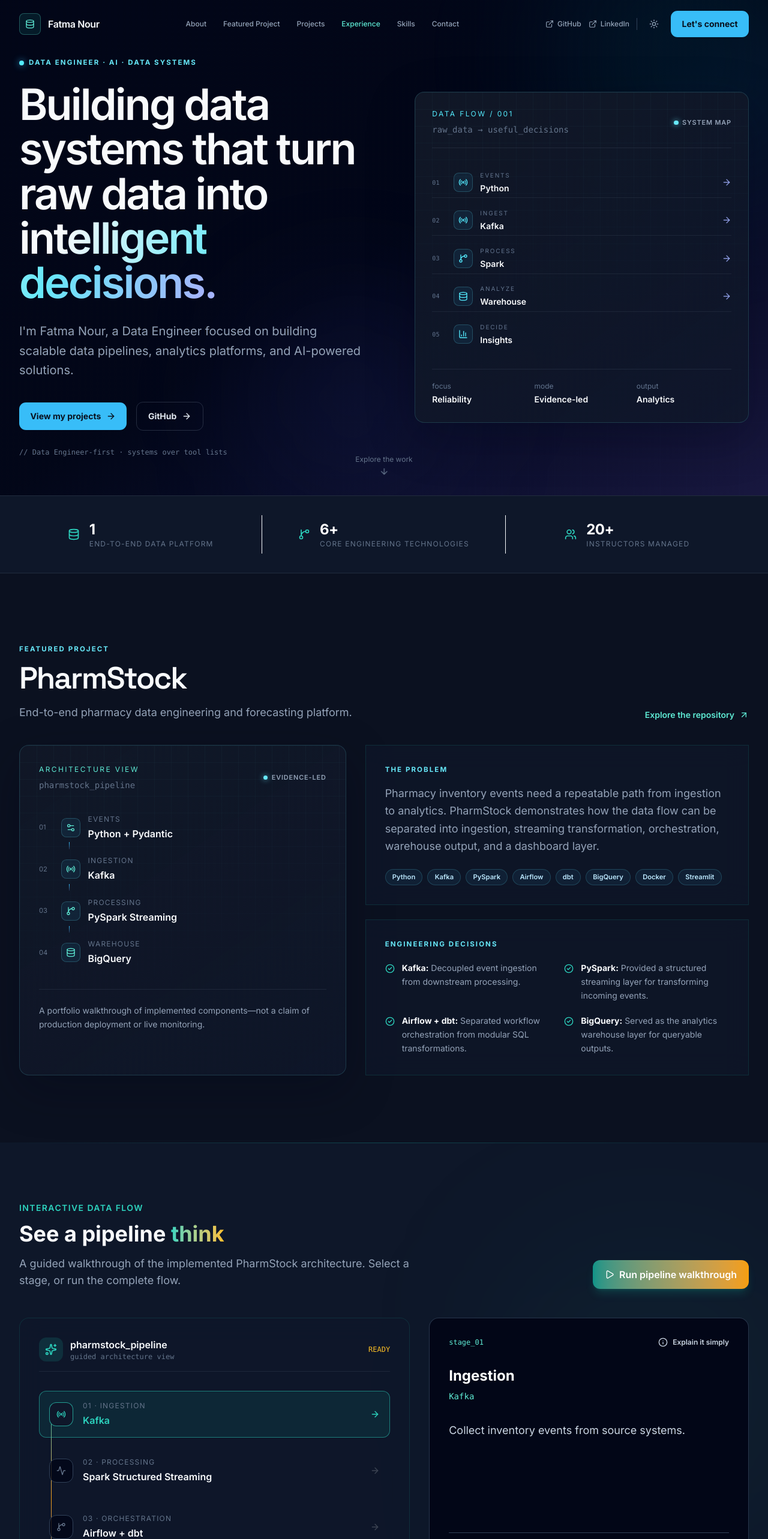
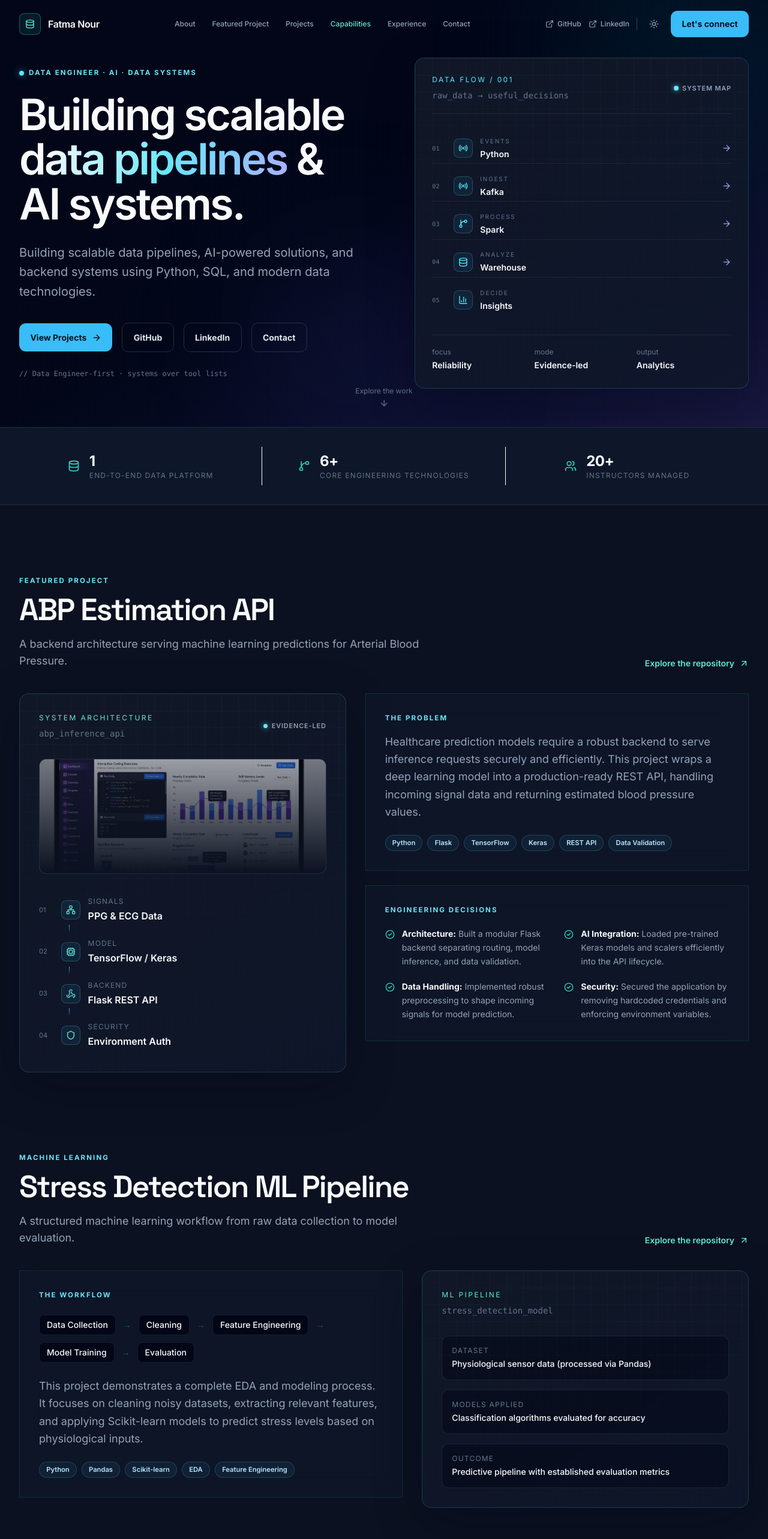
Before and after one commit to Fatoomnoour/fatma-portfolio, a React (Vite) app: page / in a window 1280 px wide. Shown: the top 2566 px of the page at 60% size. Built offline with nearby package versions, Linux system fonts and the light colour scheme.

Commit message:
feat: align portfolio with AI & Data Systems Builder identity

```diff
--- a/index.html
+++ b/index.html
@@ -3,7 +3,9 @@
   <head>
     <meta charset="UTF-8" />
     <meta name="viewport" content="width=device-width, initial-scale=1.0" />
-    <title>Fatma Nour — Data Engineer | Data & AI Systems Builder</title>
+    <title>Fatma Nour | Data Engineer | AI & Data Systems Builder</title>
+    <meta name="description" content="Data Engineer specializing in Python, SQL, AI, Machine Learning, ETL pipelines, and backend systems." />
+    <meta name="keywords" content="Data Engineer, Python Developer, Machine Learning Engineer, AI Engineer, ETL, Data Pipeline, SQL" />
     <link rel="preconnect" href="https://fonts.googleapis.com">
     <link rel="preconnect" href="https://fonts.gstatic.com" crossorigin>
     <link href="https://fonts.googleapis.com/css2?family=Cairo:wght@300;400;500;600;700;800;900&family=Inter:wght@300;400;500;600;700;800;900&family=Space+Grotesk:wght@400;500;600;700&display=swap" rel="stylesheet">
--- a/src/App.tsx
+++ b/src/App.tsx
@@ -8,7 +8,6 @@ import DataFocus from './components/DataFocus';
 import PipelineConsole from './components/PipelineConsole';
 import Projects from './components/Projects';
 import Journey from './components/Journey';
-import Skills from './components/Skills';
 import BeyondEngineering from './components/BeyondEngineering';
 import Contact from './components/Contact';
 import Footer from './components/Footer';
@@ -26,7 +25,6 @@ export default function App() {
         <DataFocus />
         <About />
         <Journey />
-        <Skills />
         <BeyondEngineering />
         <Contact />
         <Footer />
--- a/src/components/About.tsx
+++ b/src/components/About.tsx
@@ -3,9 +3,9 @@ import { useRef } from 'react';
 import { BookOpen, Database, Lightbulb, Workflow } from 'lucide-react';
 
 const perspectives = [
-  { icon: Database, title: 'Who I am', text: 'A Computer Science graduate focused on building reliable data systems and practical software.' },
-  { icon: Workflow, title: 'What I build', text: 'Data pipelines, streaming workflows, analytical platforms, and machine-learning integrations.' },
-  { icon: Lightbulb, title: 'What I care about', text: 'Clear architecture, automation, documentation, and turning technical work into useful outcomes.' },
+  { icon: Database, title: 'Data & AI Engineering', text: 'I build real-world data pipelines and machine learning integrations that solve concrete problems.' },
+  { icon: Workflow, title: 'Backend Systems', text: 'Designing robust APIs and architectures to connect data sources with scalable applications.' },
+  { icon: Lightbulb, title: 'Problem Solving', text: 'Bringing a Computer Science foundation and instructional clarity to complex engineering challenges.' },
 ];
 
 export default function About() {
@@ -22,9 +22,9 @@ export default function About() {
           className="max-w-3xl"
         >
           <span className="eyebrow">About Fatma</span>
-          <h2 className="section-title mt-3">A builder who explains the system.</h2>
+          <h2 className="section-title mt-3">Engineering data systems that work.</h2>
           <p className="theme-text-secondary text-lg leading-relaxed mt-6">
-            My work sits at the intersection of data engineering, backend development, and technical education. I use software fundamentals to design practical systems, then document and explain them so other people can use and learn from the work.
+            As a Computer Science graduate and Data Engineer, my focus is on building scalable, real-world systems. Whether I am developing AI/ML models, constructing backend APIs, or teaching programming, I prioritize clean architecture and practical problem solving.
           </p>
         </motion.div>
 
--- a/src/components/DataFocus.tsx
+++ b/src/components/DataFocus.tsx
@@ -1,12 +1,12 @@
 import { motion, useInView } from 'framer-motion';
 import { useRef } from 'react';
-import { BarChart3, Database, GitBranch, Terminal } from 'lucide-react';
+import { BarChart3, Database, Terminal } from 'lucide-react';
+import DataPipelineVisual from './DataPipelineVisual';
 
 const stack = [
-  { icon: GitBranch, title: 'Data Engineering', tools: ['Kafka', 'PySpark Structured Streaming', 'Airflow', 'dbt'] },
-  { icon: Database, title: 'Data Platforms', tools: ['BigQuery', 'PostgreSQL', 'Docker', 'Parquet'] },
-  { icon: Terminal, title: 'Programming', tools: ['Python', 'SQL', 'Pandas', 'Pytest'] },
-  { icon: BarChart3, title: 'AI & Output', tools: ['MLflow', 'XGBoost', 'Streamlit', 'Analytics'] },
+  { icon: Database, title: 'Data Engineering', tools: ['Python', 'SQL', 'PostgreSQL', 'ETL', 'Data Modeling', 'APIs', 'Docker'] },
+  { icon: BarChart3, title: 'AI & Machine Learning', tools: ['Pandas', 'NumPy', 'Scikit-learn', 'Machine Learning', 'NLP', 'Deep Learning'] },
+  { icon: Terminal, title: 'Software Engineering', tools: ['Backend Development', 'REST APIs', 'Git', 'Testing'] },
 ];
 
 export default function DataFocus() {
@@ -23,15 +23,15 @@ export default function DataFocus() {
           className="flex flex-col lg:flex-row lg:items-end lg:justify-between gap-5 mb-12"
         >
           <div>
-            <span className="eyebrow">Engineering stack</span>
-            <h2 className="section-title mt-3">Tools with a job to do.</h2>
+            <span className="eyebrow">Technical Skills</span>
+            <h2 className="section-title mt-3">Data Engineering Capabilities.</h2>
           </div>
           <p className="theme-text-secondary max-w-xl leading-relaxed">
             A focused stack for moving data from source events to reliable transformations, analytical outputs, and explainable decisions.
           </p>
         </motion.div>
 
-        <div className="grid sm:grid-cols-2 lg:grid-cols-4 gap-px bg-slate-700/30 border border-slate-700/30">
+        <div className="grid sm:grid-cols-3 gap-px bg-slate-700/30 border border-slate-700/30">
           {stack.map((group, index) => {
             const Icon = group.icon;
             return (
@@ -51,6 +51,8 @@ export default function DataFocus() {
             );
           })}
         </div>
+
+        <DataPipelineVisual />
       </div>
     </section>
   );
--- /dev/null
+++ b/src/components/DataPipelineVisual.tsx
@@ -0,0 +1,43 @@
+import { motion } from 'framer-motion';
+import { ArrowDown, Database, FileSpreadsheet, LineChart, Server, Settings } from 'lucide-react';
+
+const steps = [
+  { label: 'Data Source', icon: FileSpreadsheet },
+  { label: 'ETL Processing', icon: Settings },
+  { label: 'Database', icon: Database },
+  { label: 'Analytics / AI Model', icon: Server },
+  { label: 'Business Insights', icon: LineChart },
+];
+
+export default function DataPipelineVisual() {
+  return (
+    <div className="mt-12 p-8 glass rounded-2xl">
+      <p className="eyebrow mb-8 text-center">Pipeline Architecture</p>
+      <div className="flex flex-col items-center max-w-sm mx-auto">
+        {steps.map((step, index) => {
+          const Icon = step.icon;
+          return (
+            <motion.div
+              key={step.label}
+              initial={{ opacity: 0, y: 10 }}
+              whileInView={{ opacity: 1, y: 0 }}
+              viewport={{ once: true }}
+              transition={{ duration: 0.3, delay: index * 0.15 }}
+              className="w-full flex flex-col items-center"
+            >
+              <div className="w-full flex items-center justify-center gap-3 p-4 bg-dark-900 border theme-border rounded-xl">
+                <Icon className="w-5 h-5 text-primary-400" />
+                <span className="font-medium text-sm">{step.label}</span>
+              </div>
+              {index < steps.length - 1 && (
+                <div className="py-2 text-primary-500/50">
+                  <ArrowDown className="w-4 h-4" />
+                </div>
+              )}
+            </motion.div>
+          );
+        })}
+      </div>
+    </div>
+  );
+}
--- a/src/components/FeaturedProject.tsx
+++ b/src/components/FeaturedProject.tsx
@@ -1,23 +1,25 @@
 import { motion } from 'framer-motion';
-import { ArrowUpRight, CheckCircle2, Database, GitBranch, Radio, Settings2 } from 'lucide-react';
+import { ArrowUpRight, CheckCircle2, Cpu, Network, Shield, Webhook } from 'lucide-react';
+import platformImg from '../../public/images/project-platform.jpg';
 
 const pipeline = [
-  { label: 'Events', tool: 'Python + Pydantic', icon: Settings2 },
-  { label: 'Ingestion', tool: 'Kafka', icon: Radio },
-  { label: 'Processing', tool: 'PySpark Streaming', icon: GitBranch },
-  { label: 'Warehouse', tool: 'BigQuery', icon: Database },
+  { label: 'Signals', tool: 'PPG & ECG Data', icon: Network },
+  { label: 'Model', tool: 'TensorFlow / Keras', icon: Cpu },
+  { label: 'Backend', tool: 'Flask REST API', icon: Webhook },
+  { label: 'Security', tool: 'Environment Auth', icon: Shield },
 ];
 
 const decisions = [
-  ['Kafka', 'Decoupled event ingestion from downstream processing.'],
-  ['PySpark', 'Provided a structured streaming layer for transforming incoming events.'],
-  ['Airflow + dbt', 'Separated workflow orchestration from modular SQL transformations.'],
-  ['BigQuery', 'Served as the analytics warehouse layer for queryable outputs.'],
+  ['Architecture', 'Built a modular Flask backend separating routing, model inference, and data validation.'],
+  ['AI Integration', 'Loaded pre-trained Keras models and scalers efficiently into the API lifecycle.'],
+  ['Data Handling', 'Implemented robust preprocessing to shape incoming signals for model prediction.'],
+  ['Security', 'Secured the application by removing hardcoded credentials and enforcing environment variables.'],
 ];
 
 export default function FeaturedProject() {
   return (
     <section id="featured" className="relative py-28">
+      {/* ABP API Project */}
       <div className="max-w-7xl mx-auto px-4 sm:px-6 lg:px-8">
         <motion.div
           initial={{ opacity: 0, y: 20 }}
@@ -28,13 +30,13 @@ export default function FeaturedProject() {
         >
           <div>
             <span className="eyebrow">Featured project</span>
-            <h2 className="section-title mt-3">PharmStock</h2>
+            <h2 className="section-title mt-3">ABP Estimation API</h2>
             <p className="theme-text-secondary max-w-2xl mt-4 text-lg">
-              End-to-end pharmacy data engineering and forecasting platform.
+              A backend architecture serving machine learning predictions for Arterial Blood Pressure.
             </p>
           </div>
           <a
-            href="https://github.com/Fatoomnoour/pharmstock-ai-data-platform"
+            href="https://github.com/Fatoomnoour/abp-api"
             target="_blank"
             rel="noopener noreferrer"
             className="inline-flex items-center gap-2 text-sm font-semibold text-primary-300 hover:text-primary-200 transition-colors"
@@ -53,11 +55,17 @@ export default function FeaturedProject() {
           >
             <div className="flex items-center justify-between mb-8">
               <div>
-                <p className="text-xs uppercase tracking-[0.2em] text-primary-300">Architecture view</p>
-                <p className="text-sm theme-text-muted font-mono mt-2">pharmstock_pipeline</p>
+                <p className="text-xs uppercase tracking-[0.2em] text-primary-300">System Architecture</p>
+                <p className="text-sm theme-text-muted font-mono mt-2">abp_inference_api</p>
               </div>
               <span className="status-dot"><span /> evidence-led</span>
             </div>
+
+            <div className="relative h-48 mb-8 rounded-xl overflow-hidden border theme-border">
+              <img src={platformImg} alt="ABP API visualization" className="w-full h-full object-cover opacity-60" />
+              <div className="absolute inset-0 bg-gradient-to-t from-[#0b1120] to-transparent" />
+            </div>
+
             <div className="space-y-3">
               {pipeline.map((stage, index) => {
                 const Icon = stage.icon;
@@ -74,11 +82,6 @@ export default function FeaturedProject() {
                 );
               })}
             </div>
-            <div className="mt-8 pt-6 border-t theme-divider">
-              <p className="text-sm theme-text-secondary leading-relaxed">
-                A portfolio walkthrough of implemented components—not a claim of production deployment or live monitoring.
-              </p>
-            </div>
           </motion.div>
 
           <motion.div
@@ -91,10 +94,10 @@ export default function FeaturedProject() {
             <div className="glass p-6 md:p-8">
               <p className="eyebrow">The problem</p>
               <p className="text-lg leading-relaxed mt-4 theme-text-secondary">
-                Pharmacy inventory events need a repeatable path from ingestion to analytics. PharmStock demonstrates how the data flow can be separated into ingestion, streaming transformation, orchestration, warehouse output, and a dashboard layer.
+                Healthcare prediction models require a robust backend to serve inference requests securely and efficiently. This project wraps a deep learning model into a production-ready REST API, handling incoming signal data and returning estimated blood pressure values.
               </p>
               <div className="flex flex-wrap gap-2 mt-6">
-                {['Python', 'Kafka', 'PySpark', 'Airflow', 'dbt', 'BigQuery', 'Docker', 'Streamlit'].map((tool) => (
+                {['Python', 'Flask', 'TensorFlow', 'Keras', 'REST API', 'Data Validation'].map((tool) => (
                   <span key={tool} className="tech-chip">{tool}</span>
                 ))}
               </div>
@@ -113,6 +116,95 @@ export default function FeaturedProject() {
             </div>
           </motion.div>
         </div>
+
+        {/* Stress Detection Project */}
+        <motion.div
+          initial={{ opacity: 0, y: 20 }}
+          whileInView={{ opacity: 1, y: 0 }}
+          viewport={{ once: true, amount: 0.25 }}
+          transition={{ duration: 0.45 }}
+          className="flex flex-col lg:flex-row lg:items-end lg:justify-between gap-6 mt-32 mb-10"
+        >
+          <div>
+            <span className="eyebrow">Machine Learning</span>
+            <h2 className="section-title mt-3">Stress Detection ML Pipeline</h2>
+            <p className="theme-text-secondary max-w-2xl mt-4 text-lg">
+              A structured machine learning workflow from raw data collection to model evaluation.
+            </p>
+          </div>
+          <a
+            href="https://github.com/Fatoomnoour/Stress-Detection"
+            target="_blank"
+            rel="noopener noreferrer"
+            className="inline-flex items-center gap-2 text-sm font-semibold text-primary-300 hover:text-primary-200 transition-colors"
+          >
+            Explore the repository <ArrowUpRight className="w-4 h-4" />
+          </a>
+        </motion.div>
+
+        <div className="grid lg:grid-cols-[1.08fr_0.92fr] gap-8 items-stretch">
+          <motion.div
+            initial={{ opacity: 0, x: -18 }}
+            whileInView={{ opacity: 1, x: 0 }}
+            viewport={{ once: true, amount: 0.2 }}
+            transition={{ duration: 0.45 }}
+            className="space-y-6"
+          >
+            <div className="glass p-6 md:p-8">
+              <p className="eyebrow">The workflow</p>
+              <div className="mt-6 flex flex-wrap items-center gap-3 text-sm font-medium">
+                <span className="px-3 py-1.5 rounded-lg bg-dark-900 border theme-border">Data Collection</span>
+                <span className="text-primary-500/50">→</span>
+                <span className="px-3 py-1.5 rounded-lg bg-dark-900 border theme-border">Cleaning</span>
+                <span className="text-primary-500/50">→</span>
+                <span className="px-3 py-1.5 rounded-lg bg-dark-900 border theme-border">Feature Engineering</span>
+                <span className="text-primary-500/50">→</span>
+                <span className="px-3 py-1.5 rounded-lg bg-dark-900 border theme-border">Model Training</span>
+                <span className="text-primary-500/50">→</span>
+                <span className="px-3 py-1.5 rounded-lg bg-dark-900 border theme-border">Evaluation</span>
+              </div>
+              <p className="text-lg leading-relaxed mt-6 theme-text-secondary">
+                This project demonstrates a complete EDA and modeling process. It focuses on cleaning noisy datasets, extracting relevant features, and applying Scikit-learn models to predict stress levels based on physiological inputs.
+              </p>
+              <div className="flex flex-wrap gap-2 mt-6">
+                {['Python', 'Pandas', 'Scikit-learn', 'EDA', 'Feature Engineering'].map((tool) => (
+                  <span key={tool} className="tech-chip">{tool}</span>
+                ))}
+              </div>
+            </div>
+          </motion.div>
+
+          <motion.div
+            initial={{ opacity: 0, x: 18 }}
+            whileInView={{ opacity: 1, x: 0 }}
+            viewport={{ once: true, amount: 0.2 }}
+            transition={{ duration: 0.45, delay: 0.08 }}
+            className="technical-panel p-6 md:p-8"
+          >
+            <div className="flex items-center justify-between mb-8">
+              <div>
+                <p className="text-xs uppercase tracking-[0.2em] text-primary-300">ML Pipeline</p>
+                <p className="text-sm theme-text-muted font-mono mt-2">stress_detection_model</p>
+              </div>
+            </div>
+
+            <div className="space-y-4">
+              <div className="p-4 bg-dark-900/50 border theme-border rounded-xl">
+                <p className="text-xs uppercase tracking-widest theme-text-muted mb-1">Dataset</p>
+                <p className="font-medium text-sm">Physiological sensor data (processed via Pandas)</p>
+              </div>
+              <div className="p-4 bg-dark-900/50 border theme-border rounded-xl">
+                <p className="text-xs uppercase tracking-widest theme-text-muted mb-1">Models Applied</p>
+                <p className="font-medium text-sm">Classification algorithms evaluated for accuracy</p>
+              </div>
+              <div className="p-4 bg-dark-900/50 border theme-border rounded-xl">
+                <p className="text-xs uppercase tracking-widest theme-text-muted mb-1">Outcome</p>
+                <p className="font-medium text-sm">Predictive pipeline with established evaluation metrics</p>
+              </div>
+            </div>
+          </motion.div>
+        </div>
+
       </div>
     </section>
   );
--- a/src/components/Hero.tsx
+++ b/src/components/Hero.tsx
@@ -29,22 +29,23 @@ export default function Hero() {
               Data Engineer · AI · Data Systems
             </div>
             <h1 className="mt-6 text-4xl sm:text-6xl lg:text-7xl font-semibold tracking-[-0.04em] leading-[1.03]">
-              Building data systems that turn raw data into <span className="text-gradient">intelligent decisions.</span>
+              Building scalable <span className="text-gradient">data pipelines</span> &amp; AI systems.
             </h1>
             <p className="mt-7 text-lg sm:text-xl leading-relaxed theme-text-secondary max-w-xl">
-              I&apos;m Fatma Nour, a Data Engineer focused on building scalable data pipelines, analytics platforms, and AI-powered solutions.
+              Building scalable data pipelines, AI-powered solutions, and backend systems using Python, SQL, and modern data technologies.
             </p>
             <div className="flex flex-wrap items-center gap-4 mt-9">
               <a href="#featured" className="button-primary">
-                View my projects <ArrowRight className="w-4 h-4" />
+                View Projects <ArrowRight className="w-4 h-4" />
               </a>
-              <a
-                href="https://github.com/Fatoomnoour"
-                target="_blank"
-                rel="noopener noreferrer"
-                className="button-secondary"
-              >
-                GitHub <ArrowRight className="w-4 h-4" />
+              <a href="https://github.com/Fatoomnoour" target="_blank" rel="noopener noreferrer" className="button-secondary">
+                GitHub
+              </a>
+              <a href="https://www.linkedin.com/in/fatma-nour-ai-trainer" target="_blank" rel="noopener noreferrer" className="button-secondary">
+                LinkedIn
+              </a>
+              <a href="#contact" className="button-secondary border-transparent">
+                Contact
               </a>
             </div>
             <p className="mt-7 text-xs font-mono theme-text-muted">// Data Engineer-first · systems over tool lists</p>
--- a/src/components/Navbar.tsx
+++ b/src/components/Navbar.tsx
@@ -7,8 +7,8 @@ const navLinks = [
   { href: '#about', label: 'About' },
   { href: '#featured', label: 'Featured Project' },
   { href: '#projects', label: 'Projects' },
+  { href: '#data', label: 'Capabilities' },
   { href: '#journey', label: 'Experience' },
-  { href: '#skills', label: 'Skills' },
   { href: '#contact', label: 'Contact' },
 ];
 
--- a/src/components/Projects.tsx
+++ b/src/components/Projects.tsx
@@ -7,28 +7,28 @@ import trainingImg from '../../public/images/project-training.jpg';
 
 const projects = [
   {
-    title: 'ABP Estimation API',
-    description: 'Flask backend API integrating a TensorFlow/Keras model for arterial blood pressure estimation from PPG and ECG signals.',
+    title: 'PharmStock Data Platform',
+    description: 'End-to-end data engineering pipeline processing pharmacy inventory events through Kafka, Spark, Airflow, and BigQuery.',
     image: platformImg,
-    tags: ['Python', 'Flask', 'TensorFlow', 'REST API'],
-    category: 'Backend / AI',
-    link: 'https://github.com/Fatoomnoour/abp-api',
+    tags: ['Kafka', 'PySpark', 'Airflow', 'BigQuery'],
+    category: 'Data Engineering',
+    link: 'https://github.com/Fatoomnoour/pharmstock-ai-data-platform',
   },
   {
-    title: 'Kids Coding Hub Curriculum Suite',
-    description: 'A structured coding curriculum covering Scratch, Python, and Web Development for young learners, with lesson plans and project-based activities.',
+    title: 'Stress Detection ML Model',
+    description: 'Machine learning pipeline for stress detection, covering data collection, cleaning, feature engineering, and model evaluation.',
     image: curriculumImg,
-    tags: ['Curriculum Design', 'Scratch', 'Python', 'Web Development'],
+    tags: ['Python', 'Scikit-learn', 'Pandas', 'EDA'],
+    category: 'Machine Learning',
+    link: 'https://github.com/Fatoomnoour/Stress-Detection',
+  },
+  {
+    title: 'Kids Coding Hub Curriculum',
+    description: 'A structured coding curriculum covering Scratch, Python, and Web Development for young learners.',
+    image: trainingImg,
+    tags: ['Curriculum Design', 'Python', 'Education'],
     category: 'Technical Education',
     link: 'https://www.facebook.com/Kids.Coding.Hub',
-  },
-  {
-    title: 'Instructor Training Program',
-    description: 'Training-of-Trainers material for onboarding and developing coding instructors, supported by a practical session shared for review.',
-    image: trainingImg,
-    tags: ['TOT', 'Training', 'Mentorship'],
-    category: 'Leadership',
-    link: 'https://drive.google.com/file/d/1nok0UChRrc0ba9Ub0mXvQp507h0vSLon/view?usp=sharing',
   },
 ];
 
```
